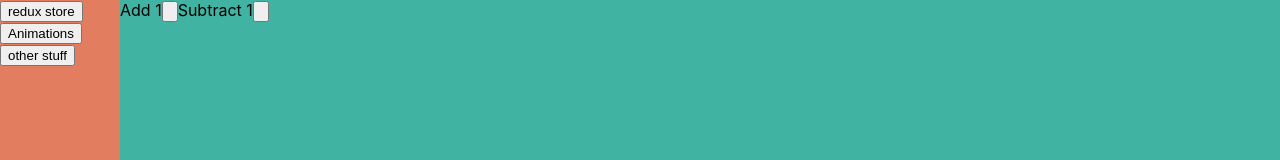
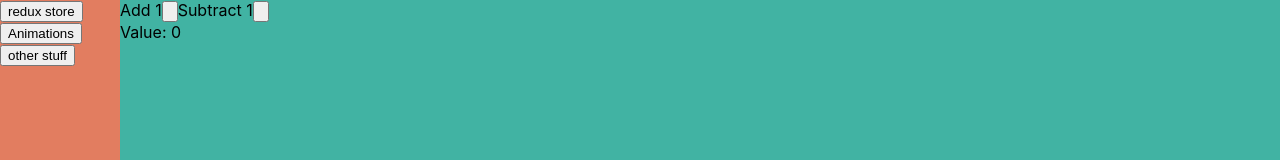
Before and after one commit to dancrump1/project1-2021, a React (Create React App) app: page / in a window 1280 px wide. Shown: the top 160 px of the page. Built offline with nearby package versions, Linux system fonts and the light colour scheme.

Commit message:
Add redux value below buttons

```diff
--- a/src/App.js
+++ b/src/App.js
@@ -2,7 +2,7 @@ import { createSlice, configureStore, createSelector } from "@reduxjs/toolkit";
 import { useEffect } from "react";
 import { counterSlice } from "./Store";
 import "./App.css";
-import { useDispatch } from "react-redux";
+import { useDispatch, useSelector } from "react-redux";
 
 // ROUTING
 const routes = [
@@ -23,6 +23,8 @@ const renderNavButtons = () => {
 function App() {
     const dispatch = useDispatch();
   const { add, minus } = counterSlice.actions;
+
+  const reduxValue = useSelector(state => state.value)
 
   return (
     <div className="app">
@@ -48,6 +50,7 @@ function App() {
             name="minus"
             onClick={() => dispatch(minus())}
           />
+          <div>Value: {reduxValue}</div>
         </div>
       </section>
       <section className="footer">footer</section>
```
